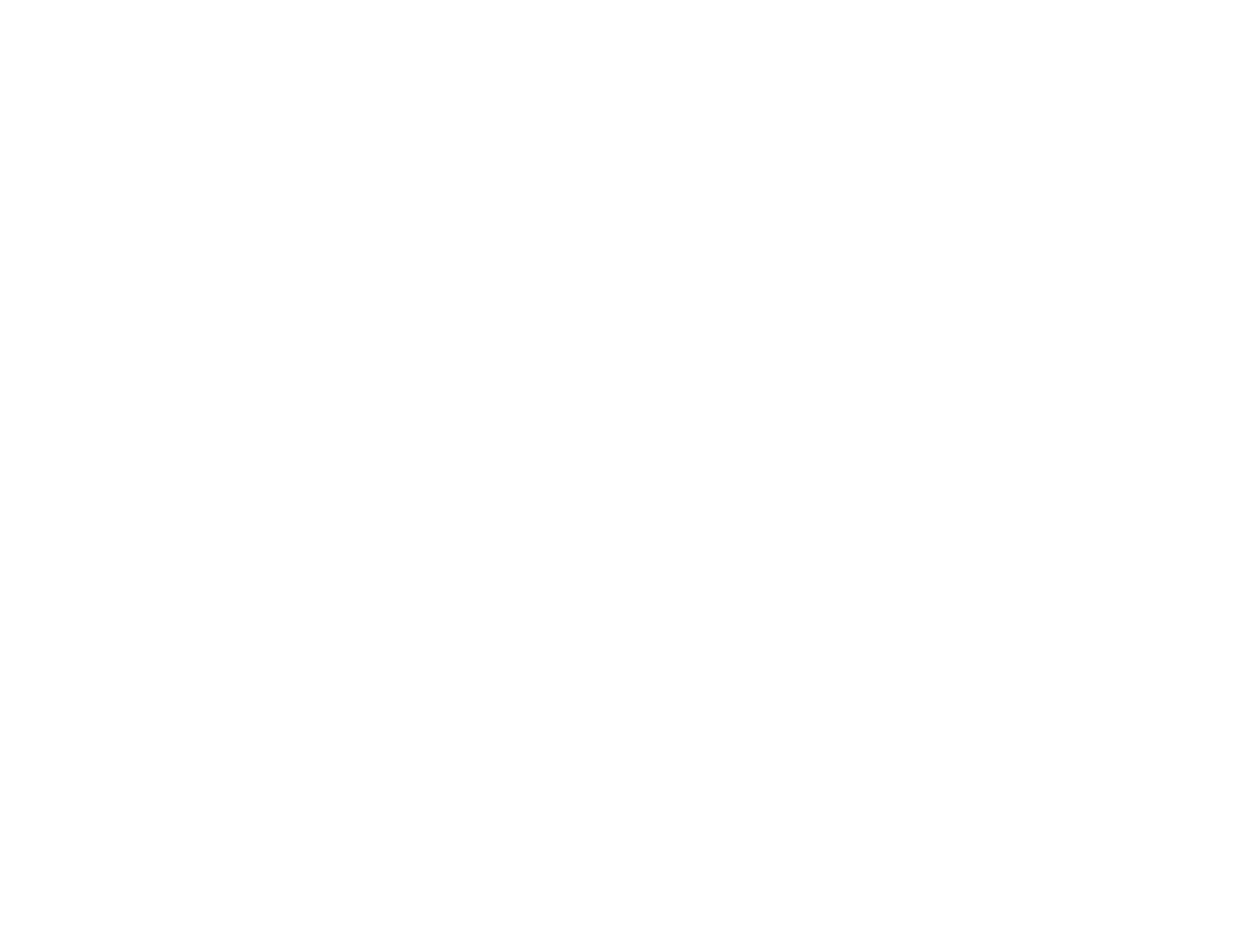
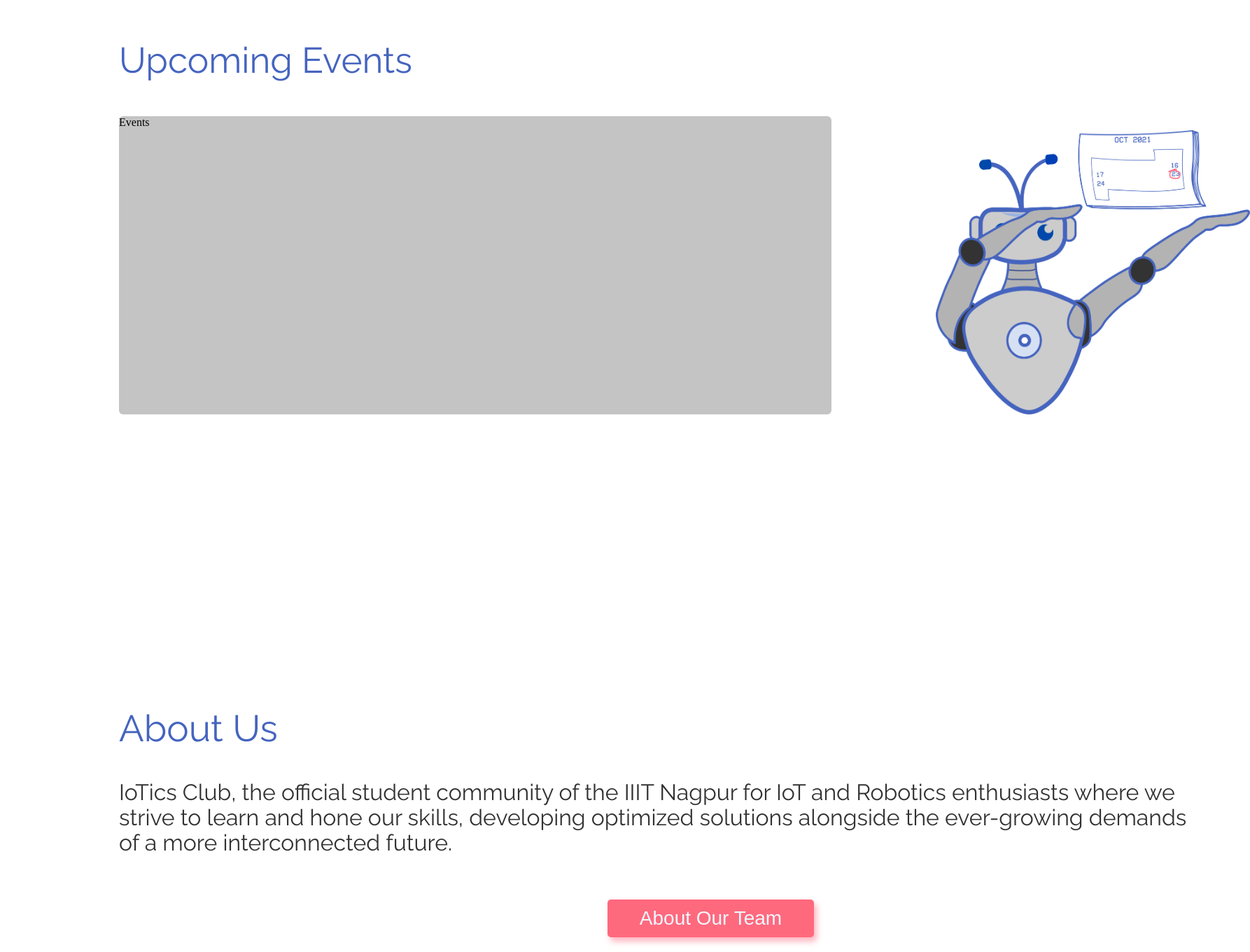
Before and after one commit to IoTics-iiitn/IoTics, a React (Create React App) app in the folder client/: page / in a window 1280 px wide. Shown: the part 686-2046 px from the top of the page at 70% size, 1786 px wide, since content can reach past the window. Before the commit the page ends 1098 px from the top, so only its background shows below. Built offline with nearby package versions, Linux system fonts and the light colour scheme.

Commit message:
these changes are made by Devanshu

```diff
--- a/client/src/App.js
+++ b/client/src/App.js
@@ -1,11 +1,14 @@
 import React from 'react'
 import Home from './pages/home/Home.js'
+import About from './pages/about/About.js'
 
 const App = () => {
     return (
         <div>
             {/* <h1>App</h1> */}
             <Home />
+            <About/>
+
         </div>
     )
 }
--- a/client/src/components/aboutUs/AboutUs.css
+++ b/client/src/components/aboutUs/AboutUs.css
@@ -1 +1,67 @@
 /* test */
+@import url("https://fonts.googleapis.com/css2?family=Raleway&display=swap");
+
+* {
+    box-sizing: border-box;
+    margin: 0;
+    padding: 0;
+  }
+
+  .about-container{
+      top:40px;
+      left: 0px;
+      position: relative;
+  }
+  .textAbout {
+    position: absolute;
+
+    left: 170px;
+    top: 1696px;
+
+    font-family: Raleway;
+    font-style: normal;
+    font-weight: normal;
+
+    line-height: 75px;
+    height: 350px;
+   width: 500px;
+   line-height: 60px;
+   font-size: 3.3rem;
+   font-weight: normal;
+
+    color: #4564BF;
+
+  }
+  .aboutbtn{
+    position: absolute;
+    width: 295px;
+    height: 54px;
+    left: 868px;
+    top: 1971px;
+    color: aliceblue;
+    font-size: 28px;
+
+    background: #FF697E;
+    box-shadow: 4px 6px 8px rgba(255, 105, 126, 0.49);
+    border: 2px solid #FF697E ;
+    border-radius: 5px;
+    cursor: pointer;
+  }
+  .textaboutt{
+    top: 1800px;
+    left: 170px;
+    position: absolute;
+    font-family: Raleway;
+font-style: normal;
+font-weight: normal;
+font-size: 32px;
+line-height: 36px;
+
+color: #000000;
+width: 1527px;
+height: 136px;
+
+opacity: 0.8;
+
+
+  }
--- a/client/src/components/aboutUs/AboutUs.js
+++ b/client/src/components/aboutUs/AboutUs.js
@@ -4,7 +4,15 @@
 const AboutUs = () => {
     return (
         <div>
-
+            <div className='ABOUT-container'>
+                 <div className="textAbout">
+                 <p >About Us</p>
+                 </div>
+                 <div className="textaboutt">
+                     <p className="content">IoTics Club, the official student community of the IIIT Nagpur for IoT and Robotics enthusiasts where we strive to learn and hone our skills, developing optimized solutions alongside the ever-growing demands of a more interconnected future. </p>
+                 </div>
+                 <a><button className="aboutbtn">About Our Team</button></a>
+                 </div>
         </div>
     )
 }
--- a/client/src/components/navbar/Navbar.js
+++ b/client/src/components/navbar/Navbar.js
@@ -30,7 +30,7 @@
                         <h1>Home</h1>
                     </div>
                 </NavLink>
-                <NavLink to="/about-us" className={isActive => "active" + (!isActive ? " unselected" : "")}>
+                <NavLink to="/about" className={isActive => "active" + (!isActive ? " unselected" : "")}>
                     <div className="about">
                         <h1>About Us</h1>
                     </div>
--- a/client/src/components/upcomingEvents/UpcomingEvents.css
+++ b/client/src/components/upcomingEvents/UpcomingEvents.css
@@ -1 +1,56 @@
 /* test */
+@import url("https://fonts.googleapis.com/css2?family=Raleway&display=swap");
+
+* {
+    box-sizing: border-box;
+    margin: 0;
+    padding: 0;
+  }
+
+  .upcoming-container{
+      top:40px;
+      left: 0px;
+      position: relative;
+  }
+  .text1{
+    position: absolute;
+
+    left: 170px;
+    top: -396px;
+
+    font-family: Raleway;
+    font-style: normal;
+    font-weight: normal;
+
+    line-height: 75px;
+    height: 350px;
+   width: 500px;
+   line-height: 60px;
+   font-size: 3.2rem;
+   font-weight: normal;
+
+    color: #4564BF;
+
+  }
+  .container{
+    position: absolute;
+    height:426px;
+    width: 1018px;
+    left: 104px;
+    top: 1418px;
+    left: 170px;
+    top: -286px;
+    border: 1px solid none;
+    border-radius: 6px;
+
+    background: #C4C4C4;
+  }
+
+  .img-i img{
+    position: absolute;
+    width: 449px;
+    height: 406px;
+    left: 1337px;
+    top: 1423px;
+    top: -266px;
+  }
--- a/client/src/components/upcomingEvents/UpcomingEvents.js
+++ b/client/src/components/upcomingEvents/UpcomingEvents.js
@@ -1,9 +1,21 @@
 import React from 'react'
-
+import "./UpcomingEvents.css"
+import logooo from './assests/Asset 9.png'
 const UpcomingEvents = () => {
     return (
         <div>
+             <div className='upcoming-container'>
+                 <div>
+                 <p className="text1">Upcoming Events</p>
+                 </div>
+                 <div>
+                 <div className="container">Events</div>
+                 </div>
+                 <div className="img-i">
+                 <img className='logo2' src={logooo} alt=""/>
+                 </div>
 
+        </div>
         </div>
     )
 }
--- a/client/src/pages/about/About.js
+++ b/client/src/pages/about/About.js
@@ -1,9 +1,10 @@
 import React from 'react'
+import AboutUs from '../../components/aboutUs/AboutUs'
 
 const About = () => {
     return (
         <div>
-
+           <AboutUs/>
         </div>
     )
 }
--- a/client/src/pages/home/Home.js
+++ b/client/src/pages/home/Home.js
@@ -2,17 +2,19 @@
 import Navbar from '../../components/navbar/Navbar'
 import Hero from '../../components/hero/Hero'
 import About from '../about/About'
+import UpcomingEvents from '../../components/upcomingEvents/UpcomingEvents'
 import { BrowserRouter as Router, Switch, Route } from 'react-router-dom';
 
 const Home = () => {
     return (
         <div>
             <Hero />
+            <UpcomingEvents/>
             <Router>
                 <Navbar />
                 <Switch>
                     <Route exact path='/' />
-                    <Route path='/about-us' component={About} />
+                    <Route path='/about' component={About} />
                 </Switch>
             </Router>
         </div>
```
Also changed, not shown: client/package.json (line endings or trailing spaces), client/src/components/upcomingEvents/assests/Asset 9.png (added), 1 other file (tests, documents, lock files or other folders).
